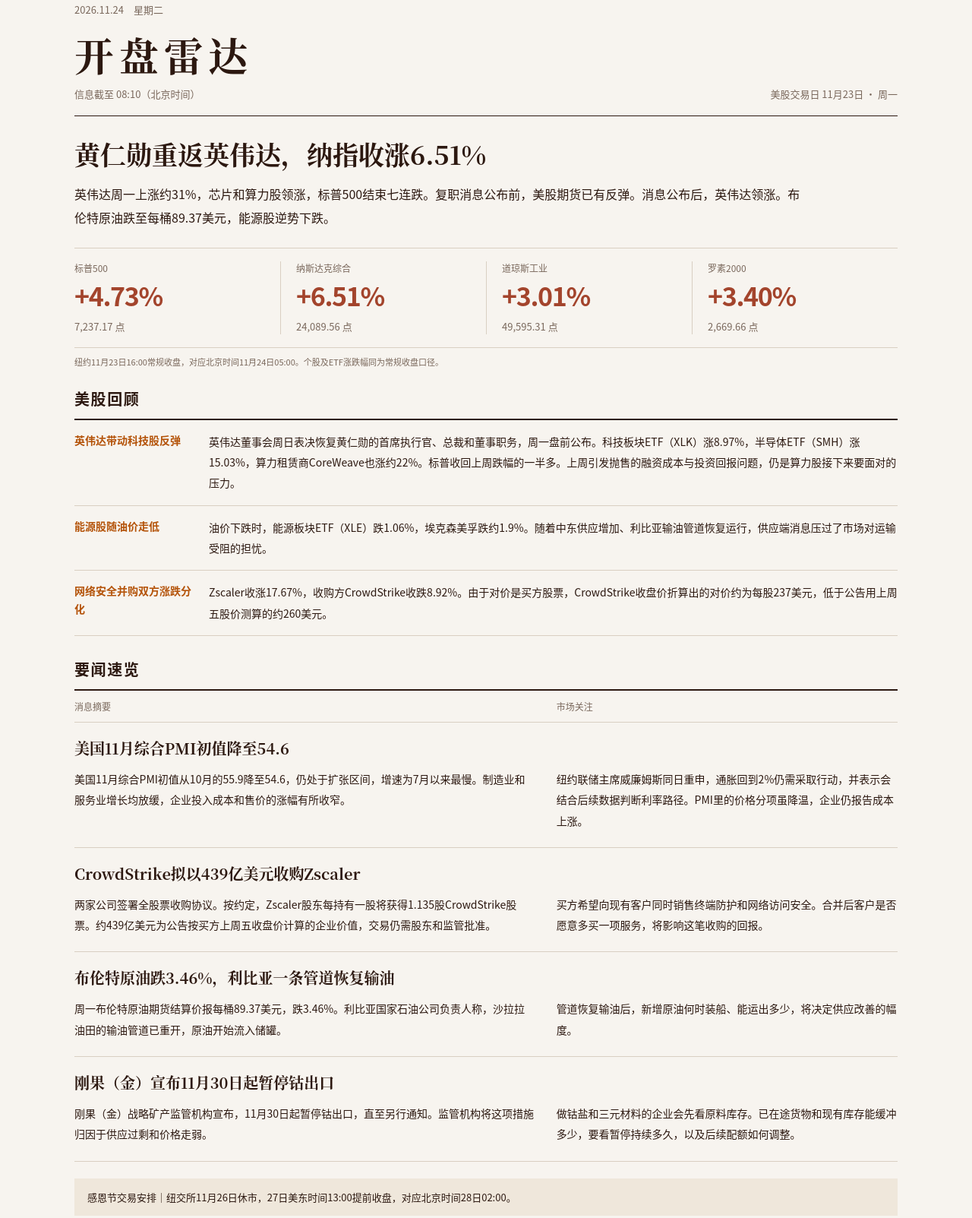
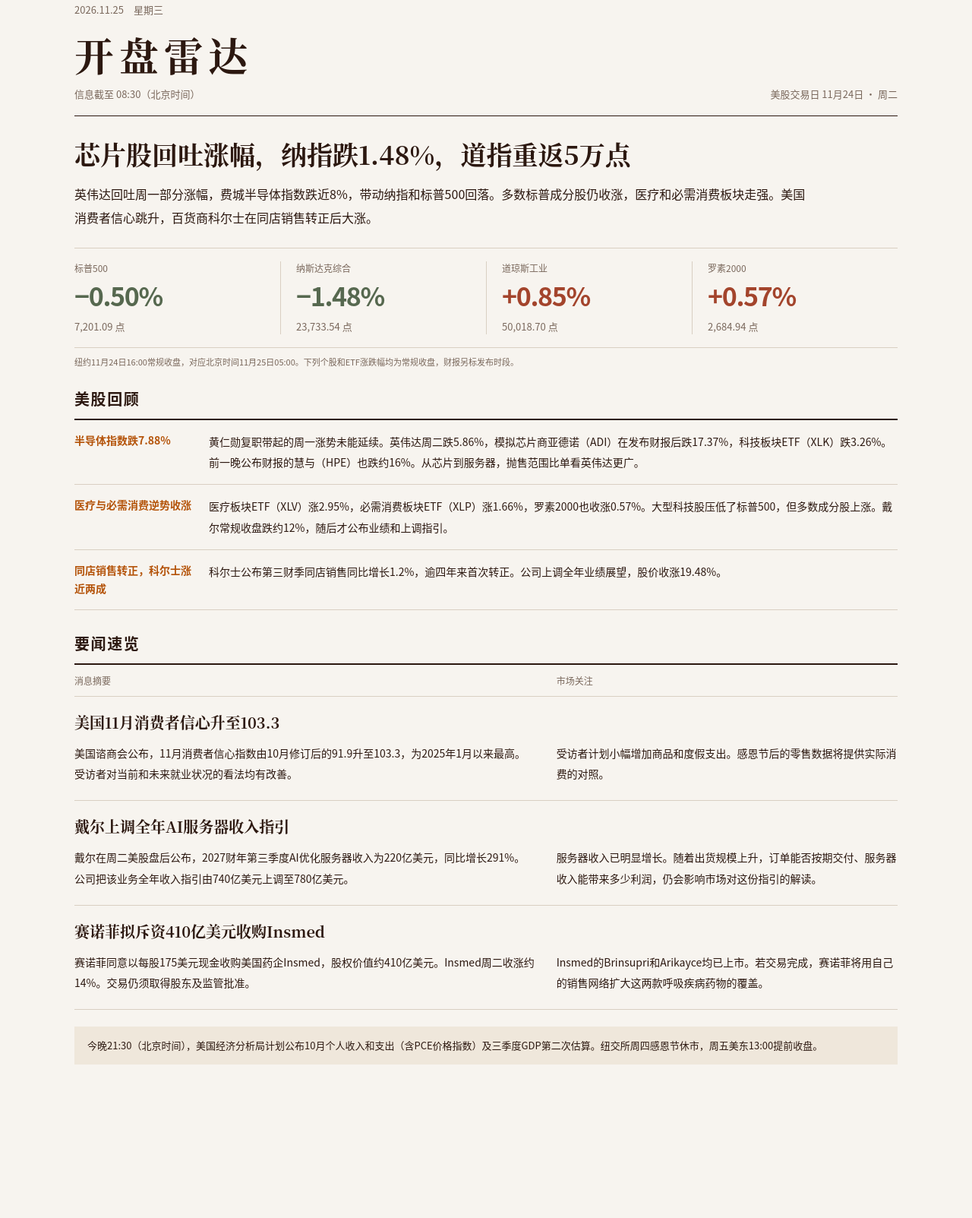
Before and after one commit to L1o98/daily-report, a plain HTML site: page morning.html in a window 1280 px wide. Shown: the part 55-1658 px from the top of the page at 76% size. After the commit the page ends 1502 px from the top, so only its background shows below. Drawn offline with Linux system fonts and the light colour scheme.

Commit message:
Publish morning brief 2026-11-25

```diff
--- a/morning.html
+++ b/morning.html
@@ -4,7 +4,7 @@
 <meta charset="utf-8">
 <meta name="viewport" content="width=device-width, initial-scale=1">
 <meta name="color-scheme" content="light">
-<title>开盘雷达 · 2026.11.24</title>
+<title>开盘雷达 · 2026.11.25</title>
 <style>
 :root { --paper:#f7f4ef; --ink:#2c1810; --accent:#b45309; --muted:#79675b; --line:#d9cfc2; --wash:#efe7db; --down:#56684f; --up:#a3442c; }
 * { box-sizing:border-box; }
@@ -24,6 +24,8 @@ h2 { font-size:34px; line-height:1.48; margin:0 0 12px; }
 .metric:first-child { border:0; padding-left:0; }
 .metric small { display:block; color:var(--muted); font-size:12px; }
 .metric strong { display:block; font-size:34px; line-height:1.15; letter-spacing:-.04em; margin:8px 0; color:var(--up); }
+.metric.negative strong { color:var(--down); }
+.metric.neutral strong { color:var(--muted); }
 .metric span { font-size:13px; color:var(--muted); }
 .metric strong,.metric span { font-variant-numeric:tabular-nums; }
 .session { font-size:11px; line-height:1.7; color:var(--muted); margin:9px 0 24px; }
@@ -60,62 +62,44 @@ article h4 { font-size:20px; line-height:1.5; margin:0 0 12px; }
 </style>
 </head>
 <body>
-<main data-date="2026-11-24">
+<main data-date="2026-11-25">
 <header>
-  <div class="edition">2026.11.24　星期二</div>
+  <div class="edition">2026.11.25　星期三</div>
   <h1>开盘雷达</h1>
-  <div class="mastfoot"><span>信息截至 08:10（北京时间）</span><span>美股交易日 11月23日 · 周一</span></div>
+  <div class="mastfoot"><span>信息截至 08:30（北京时间）</span><span>美股交易日 11月24日 · 周二</span></div>
 </header>
 <section class="lead">
-  <h2>黄仁勋重返英伟达，纳指收涨6.51%</h2>
-  <p>英伟达周一上涨约31%，芯片和算力股领涨，标普500结束七连跌。复职消息公布前，美股期货已有反弹。消息公布后，英伟达领涨。布伦特原油跌至每桶89.37美元，能源股逆势下跌。</p>
+  <h2>芯片股回吐涨幅，纳指跌1.48%，道指重返5万点</h2>
+  <p>英伟达回吐周一部分涨幅，费城半导体指数跌近8%，带动纳指和标普500回落。多数标普成分股仍收涨，医疗和必需消费板块走强。美国消费者信心跳升，百货商科尔士在同店销售转正后大涨。</p>
 </section>
 <section class="metrics" aria-label="美股常规收盘">
-  <div class="metric"><small>标普500</small><strong>+4.73%</strong><span>7,237.17 点</span></div>
-  <div class="metric"><small>纳斯达克综合</small><strong>+6.51%</strong><span>24,089.56 点</span></div>
-  <div class="metric"><small>道琼斯工业</small><strong>+3.01%</strong><span>49,595.31 点</span></div>
-  <div class="metric"><small>罗素2000</small><strong>+3.40%</strong><span>2,669.66 点</span></div>
+  <div class="metric negative"><small>标普500</small><strong>−0.50%</strong><span>7,201.09 点</span></div>
+  <div class="metric negative"><small>纳斯达克综合</small><strong>−1.48%</strong><span>23,733.54 点</span></div>
+  <div class="metric positive"><small>道琼斯工业</small><strong>+0.85%</strong><span>50,018.70 点</span></div>
+  <div class="metric positive"><small>罗素2000</small><strong>+0.57%</strong><span>2,684.94 点</span></div>
 </section>
-<p class="session">纽约11月23日16:00常规收盘，对应北京时间11月24日05:00。个股及ETF涨跌幅同为常规收盘口径。</p>
-<section class="market">
-  <h3>美股回顾</h3>
-  <div class="market-row"><h4>英伟达带动科技股反弹</h4><p>英伟达董事会周日表决恢复黄仁勋的首席执行官、总裁和董事职务，周一盘前公布。科技板块ETF（XLK）涨8.97%，半导体ETF（SMH）涨15.03%，算力租赁商CoreWeave也涨约22%。标普收回上周跌幅的一半多。上周引发抛售的融资成本与投资回报问题，仍是算力股接下来要面对的压力。</p></div>
-  <div class="market-row"><h4>能源股随油价走低</h4><p>油价下跌时，能源板块ETF（XLE）跌1.06%，埃克森美孚跌约1.9%。随着中东供应增加、利比亚输油管道恢复运行，供应端消息压过了市场对运输受阻的担忧。</p></div>
-  <div class="market-row"><h4>网络安全并购双方涨跌分化</h4><p>Zscaler收涨17.67%，收购方CrowdStrike收跌8.92%。由于对价是买方股票，CrowdStrike收盘价折算出的对价约为每股237美元，低于公告用上周五股价测算的约260美元。</p></div>
+<p class="session">纽约11月24日16:00常规收盘，对应北京时间11月25日05:00。下列个股和ETF涨跌幅均为常规收盘，财报另标发布时段。</p>
+<section class="market"><h3>美股回顾</h3>
+  <div class="market-row"><h4>半导体指数跌7.88%</h4><p>黄仁勋复职带起的周一涨势未能延续。英伟达周二跌5.86%，模拟芯片商亚德诺（ADI）在发布财报后跌17.37%，科技板块ETF（XLK）跌3.26%。前一晚公布财报的慧与（HPE）也跌约16%。从芯片到服务器，抛售范围比单看英伟达更广。</p></div>
+  <div class="market-row"><h4>医疗与必需消费逆势收涨</h4><p>医疗板块ETF（XLV）涨2.95%，必需消费板块ETF（XLP）涨1.66%，罗素2000也收涨0.57%。大型科技股压低了标普500，但多数成分股上涨。戴尔常规收盘跌约12%，随后才公布业绩和上调指引。</p></div>
+  <div class="market-row"><h4>同店销售转正，科尔士涨近两成</h4><p>科尔士公布第三财季同店销售同比增长1.2%，逾四年来首次转正。公司上调全年业绩展望，股价收涨19.48%。</p></div>
 </section>
-<section aria-label="要闻速览">
-  <h3>要闻速览</h3>
+<section aria-label="要闻速览"><h3>要闻速览</h3>
   <div class="columns" aria-hidden="true"><span>消息摘要</span><span>市场关注</span></div>
-  <article>
-    <h4>美国11月综合PMI初值降至54.6</h4>
-    <div class="event-body">
-      <p><span class="mobile-label">消息摘要</span>美国11月综合PMI初值从10月的55.9降至54.6，仍处于扩张区间，增速为7月以来最慢。制造业和服务业增长均放缓，企业投入成本和售价的涨幅有所收窄。</p>
-      <p><span class="mobile-label">市场关注</span>纽约联储主席威廉姆斯同日重申，通胀回到2%仍需采取行动，并表示会结合后续数据判断利率路径。PMI里的价格分项虽降温，企业仍报告成本上涨。</p>
-    </div>
-  </article>
-  <article>
-    <h4>CrowdStrike拟以439亿美元收购Zscaler</h4>
-    <div class="event-body">
-      <p><span class="mobile-label">消息摘要</span>两家公司签署全股票收购协议。按约定，Zscaler股东每持有一股将获得1.135股CrowdStrike股票。约439亿美元为公告按买方上周五收盘价计算的企业价值，交易仍需股东和监管批准。</p>
-      <p><span class="mobile-label">市场关注</span>买方希望向现有客户同时销售终端防护和网络访问安全。合并后客户是否愿意多买一项服务，将影响这笔收购的回报。</p>
-    </div>
-  </article>
-  <article>
-    <h4>布伦特原油跌3.46%，利比亚一条管道恢复输油</h4>
-    <div class="event-body">
-      <p><span class="mobile-label">消息摘要</span>周一布伦特原油期货结算价报每桶89.37美元，跌3.46%。利比亚国家石油公司负责人称，沙拉拉油田的输油管道已重开，原油开始流入储罐。</p>
-      <p><span class="mobile-label">市场关注</span>管道恢复输油后，新增原油何时装船、能运出多少，将决定供应改善的幅度。</p>
-    </div>
-  </article>
-  <article>
-    <h4>刚果（金）宣布11月30日起暂停钴出口</h4>
-    <div class="event-body">
-      <p><span class="mobile-label">消息摘要</span>刚果（金）战略矿产监管机构宣布，11月30日起暂停钴出口，直至另行通知。监管机构将这项措施归因于供应过剩和价格走弱。</p>
-      <p><span class="mobile-label">市场关注</span>做钴盐和三元材料的企业会先看原料库存。已在途货物和现有库存能缓冲多少，要看暂停持续多久，以及后续配额如何调整。</p>
-    </div>
-  </article>
+  <article><h4>美国11月消费者信心升至103.3</h4><div class="event-body">
+    <p><span class="mobile-label">消息摘要</span>美国谘商会公布，11月消费者信心指数由10月修订后的91.9升至103.3，为2025年1月以来最高。受访者对当前和未来就业状况的看法均有改善。</p>
+    <p><span class="mobile-label">市场关注</span>受访者计划小幅增加商品和度假支出。感恩节后的零售数据将提供实际消费的对照。</p>
+  </div></article>
+  <article><h4>戴尔上调全年AI服务器收入指引</h4><div class="event-body">
+    <p><span class="mobile-label">消息摘要</span>戴尔在周二美股盘后公布，2027财年第三季度AI优化服务器收入为220亿美元，同比增长291%。公司把该业务全年收入指引由740亿美元上调至780亿美元。</p>
+    <p><span class="mobile-label">市场关注</span>服务器收入已明显增长。随着出货规模上升，订单能否按期交付、服务器收入能带来多少利润，仍会影响市场对这份指引的解读。</p>
+  </div></article>
+  <article><h4>赛诺菲拟斥资410亿美元收购Insmed</h4><div class="event-body">
+    <p><span class="mobile-label">消息摘要</span>赛诺菲同意以每股175美元现金收购美国药企Insmed，股权价值约410亿美元。Insmed周二收涨约14%。交易仍须取得股东及监管批准。</p>
+    <p><span class="mobile-label">市场关注</span>Insmed的Brinsupri和Arikayce均已上市。若交易完成，赛诺菲将用自己的销售网络扩大这两款呼吸疾病药物的覆盖。</p>
+  </div></article>
 </section>
-<p class="calendar">感恩节交易安排｜纽交所11月26日休市，27日美东时间13:00提前收盘，对应北京时间28日02:00。</p>
+<p class="calendar">今晚21:30（北京时间），美国经济分析局计划公布10月个人收入和支出（含PCE价格指数）及三季度GDP第二次估算。纽交所周四感恩节休市，周五美东13:00提前收盘。</p>
 </main>
 </body>
 </html>
```
Also changed, not shown: morning/2026-11-25.html (added, +105 -0 lines).
